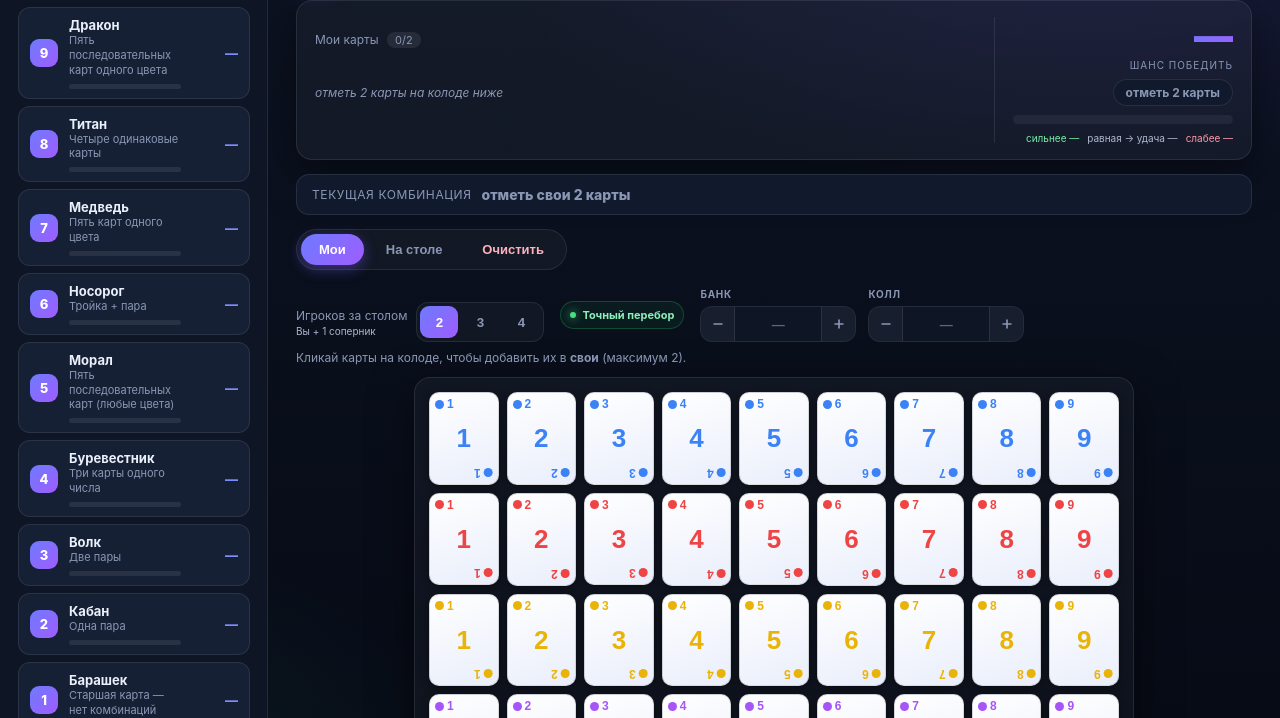
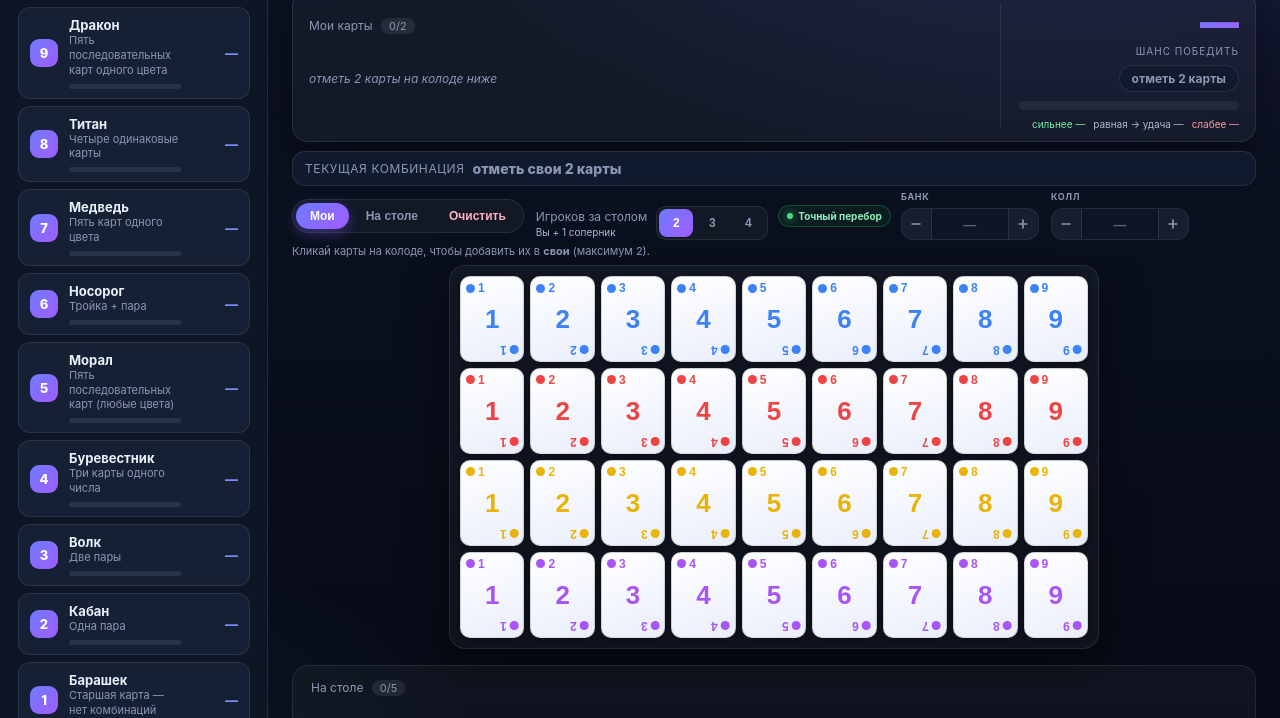
Before and after one commit to AlfaGideon/WeplayCard, a plain HTML site: page weplaycard-standalone.html in a window 1280 px wide. Shown: the part 82-800 px from the top of the page. Drawn offline with Linux system fonts and the light colour scheme.

Commit message:
feat: streamline card selection workflow
Co-authored-by: arena-agent <297053741+arena-agent@users.noreply.github.com>

```diff
--- a/styles.css
+++ b/styles.css
@@ -101,11 +101,11 @@ body {
 .sidebar.collapsed .sidebar-collapsed-label { opacity: 1; }
 
 /* ===== Рабочая зона ===== */
-.workspace { flex: 1; min-width: 0; overflow-y: auto; padding: 20px 28px 40px; }
+.workspace { flex: 1; min-width: 0; overflow-y: auto; padding: 16px 24px 28px; }
 .workspace::-webkit-scrollbar { width: 10px; }
 .workspace::-webkit-scrollbar-thumb { background: rgba(255,255,255,0.1); border-radius: 8px; }
 
-.topbar { display: flex; justify-content: space-between; align-items: center; margin-bottom: 18px; gap: 16px; }
+.topbar { display: flex; justify-content: space-between; align-items: center; margin-bottom: 12px; gap: 16px; }
 .brand { display: flex; align-items: center; gap: 12px; min-width: 0; }
 .logo {
   width: 40px; height: 40px; border-radius: 12px; display: grid; place-items: center;
@@ -125,7 +125,7 @@ body {
 .hand-row {
   display: flex; gap: 18px; align-items: stretch;
   background: var(--panel); border: 1px solid var(--border); border-radius: var(--radius);
-  padding: 16px 18px; box-shadow: var(--shadow);
+  padding: 12px 16px; box-shadow: var(--shadow);
 }
 .hand-left { flex: 1; min-width: 0; display: flex; flex-direction: column; justify-content: center; }
 .hand-right { display: flex; flex-direction: column; align-items: flex-end; justify-content: center; gap: 9px; padding-left: 18px; border-left: 1px solid var(--border); }
@@ -159,8 +159,8 @@ body {
 
 /* Текущая комбинация */
 .combo-now {
-  display: flex; align-items: center; gap: 10px; flex-wrap: wrap; margin: 14px 0;
-  background: var(--panel-solid); border: 1px solid var(--border); border-radius: 13px; padding: 11px 15px;
+  display: flex; align-items: center; gap: 8px; flex-wrap: wrap; margin: 9px 0 5px;
+  background: var(--panel-solid); border: 1px solid var(--border); border-radius: 13px; padding: 8px 12px;
 }
 .combo-now .cn-label { font-size: 12px; color: var(--muted); text-transform: uppercase; letter-spacing: .6px; }
 .combo-now .cn-value { font-weight: 800; font-size: 14px; }
@@ -168,28 +168,28 @@ body {
 .combo-now .cn-equity { font-size: 13px; font-weight: 700; }
 .combo-now .cn-freq { font-size: 12px; font-weight: 500; }
 .combo-now .cn-note { font-size: 12px; }
-.combo-now .pcard { width: 48px; height: 66px; flex: 0 0 auto; }
-.combo-now .pcard .center { font-size: 18px; }
+.combo-now .pcard { width: 42px; height: 58px; flex: 0 0 auto; }
+.combo-now .pcard .center { font-size: 16px; }
 
 /* Контролы */
-.controls { display: flex; gap: 18px; align-items: center; flex-wrap: wrap; margin: 4px 0 6px; }
-.segmented { display: inline-flex; background: var(--panel); border: 1px solid var(--border); border-radius: 999px; padding: 4px; gap: 4px; }
-.seg-btn { border: none; background: transparent; color: var(--muted); padding: 8px 18px; border-radius: 999px; cursor: pointer; font-size: 13px; font-weight: 600; transition: all .18s; }
+.controls { display: flex; gap: 12px; align-items: center; flex-wrap: wrap; margin: 0 0 2px; }
+.segmented { display: inline-flex; background: var(--panel); border: 1px solid var(--border); border-radius: 999px; padding: 3px; gap: 3px; }
+.seg-btn { border: none; background: transparent; color: var(--muted); padding: 6px 14px; border-radius: 999px; cursor: pointer; font-size: 12px; font-weight: 600; transition: all .18s; }
 .seg-btn:hover { color: var(--text); }
 .seg-btn.active { background: var(--grad); color: #fff; box-shadow: 0 4px 14px rgba(123,92,255,0.4); }
 .seg-btn.ghost { color: #ffb0bd; }
 .seg-btn.ghost:hover { color: #ffd0d8; }
 
-.opts { display: flex; align-items: flex-end; gap: 16px; flex-wrap: wrap; }
-.opt-group { display: flex; align-items: center; gap: 10px; }
+.opts { display: flex; align-items: flex-end; gap: 10px; flex-wrap: wrap; }
+.opt-group { display: flex; align-items: center; gap: 8px; }
 .opt-label { font-size: 12px; color: var(--muted); }
 .players-group { gap: 9px; }
 .players-labels { display: flex; flex-direction: column; gap: 2px; }
 .players-note { color: #aeb8cf; font-size: 10px; line-height: 1.2; white-space: nowrap; }
-.exact-status { display: inline-flex; align-items: center; gap: 6px; align-self: center; color: #8df0ba; font-size: 11px; font-weight: 750; white-space: nowrap; padding: 6px 9px; border: 1px solid rgba(34,197,94,0.28); border-radius: 999px; background: rgba(34,197,94,0.07); }
+.exact-status { display: inline-flex; align-items: center; gap: 5px; align-self: center; color: #8df0ba; font-size: 10px; font-weight: 750; white-space: nowrap; padding: 4px 8px; border: 1px solid rgba(34,197,94,0.28); border-radius: 999px; background: rgba(34,197,94,0.07); }
 .exact-status-dot { width: 6px; height: 6px; border-radius: 50%; background: #4ade80; box-shadow: 0 0 8px rgba(74,222,128,0.85); }
-.stepper { display: inline-flex; background: var(--panel); border: 1px solid var(--border); border-radius: 12px; padding: 3px; gap: 3px; }
-.stepper-btn { border: none; background: transparent; color: var(--muted); min-width: 38px; height: 32px; border-radius: 9px; cursor: pointer; font-weight: 700; transition: all .15s; }
+.stepper { display: inline-flex; background: var(--panel); border: 1px solid var(--border); border-radius: 10px; padding: 2px; gap: 2px; }
+.stepper-btn { border: none; background: transparent; color: var(--muted); min-width: 34px; height: 28px; border-radius: 8px; cursor: pointer; font-size: 12px; font-weight: 700; transition: all .15s; }
 .stepper-btn:hover { color: var(--text); background: rgba(255,255,255,0.05); }
 .stepper-btn.active { background: var(--grad); color: #fff; }
 
@@ -203,16 +203,16 @@ input[type="number"] { -moz-appearance: textfield; appearance: textfield; }
 .field input::placeholder { color: #5b667e; }
 .field input:focus { outline: none; border-color: var(--accent); box-shadow: 0 0 0 3px rgba(124,140,255,0.25); }
 
-/* современные кастомные степперы для Итераций / Банк / Колл */
+/* компактные кастомные степперы для Банка / Колла */
 .field--num { gap: 4px; }
-.field-label { font-size: 10px; font-weight: 700; letter-spacing: .7px; text-transform: uppercase; color: var(--muted); }
+.field-label { font-size: 9px; font-weight: 700; letter-spacing: .7px; text-transform: uppercase; color: var(--muted); }
 .num-input {
   display: flex; align-items: stretch;
   background: #0e1626;
   border: 1px solid var(--border);
   border-radius: 12px;
   overflow: hidden;
-  height: 36px;
+  height: 32px;
   margin-top: 2px;
   transition: border-color .18s, box-shadow .18s, background .18s, transform .12s;
 }
@@ -223,7 +223,7 @@ input[type="number"] { -moz-appearance: textfield; appearance: textfield; }
   background: #111d33;
 }
 .num-input input {
-  width: 86px; min-width: 0; flex: 1 1 auto;
+  width: 76px; min-width: 0; flex: 1 1 auto;
   background: transparent; border: none; border-radius: 0;
   text-align: center; font-size: 13px; font-weight: 750;
   font-variant-numeric: tabular-nums; letter-spacing: .2px;
@@ -233,7 +233,7 @@ input[type="number"] { -moz-appearance: textfield; appearance: textfield; }
 .num-input input:focus { border-color: transparent; box-shadow: none; }
 .num-input input::placeholder { color: #5b667e; font-weight: 600; }
 .num-btn {
-  width: 34px; flex: 0 0 34px;
+  width: 30px; flex: 0 0 30px;
   display: grid; place-items: center;
   background: rgba(255,255,255,0.035);
   border: none; color: var(--muted);
@@ -251,12 +251,12 @@ input[type="number"] { -moz-appearance: textfield; appearance: textfield; }
   .num-group { gap: 8px; }
 }
 
-.hint { font-size: 12px; color: var(--muted); margin: 8px 0 12px; }
+.hint { font-size: 11px; color: var(--muted); margin: 4px 0 7px; }
 
 /* Колода — гибкая сетка 9 колонок: карты подстраиваются под ширину, скроллбара нет */
 .deck {
-  display: grid; grid-template-columns: repeat(9, minmax(0, 1fr)); gap: 8px;
-  max-width: 720px; margin: 0 auto; padding: 14px;
+  display: grid; grid-template-columns: repeat(9, minmax(0, 1fr)); gap: 6px;
+  max-width: 650px; margin: 0 auto; padding: 10px;
   background: var(--panel); border: 1px solid var(--border); border-radius: var(--radius); box-shadow: var(--shadow);
 }
 
--- a/weplaycard-standalone.html
+++ b/weplaycard-standalone.html
@@ -108,11 +108,11 @@ body {
 .sidebar.collapsed .sidebar-collapsed-label { opacity: 1; }
 
 /* ===== Рабочая зона ===== */
-.workspace { flex: 1; min-width: 0; overflow-y: auto; padding: 20px 28px 40px; }
+.workspace { flex: 1; min-width: 0; overflow-y: auto; padding: 16px 24px 28px; }
 .workspace::-webkit-scrollbar { width: 10px; }
 .workspace::-webkit-scrollbar-thumb { background: rgba(255,255,255,0.1); border-radius: 8px; }
 
-.topbar { display: flex; justify-content: space-between; align-items: center; margin-bottom: 18px; gap: 16px; }
+.topbar { display: flex; justify-content: space-between; align-items: center; margin-bottom: 12px; gap: 16px; }
 .brand { display: flex; align-items: center; gap: 12px; min-width: 0; }
 .logo {
   width: 40px; height: 40px; border-radius: 12px; display: grid; place-items: center;
@@ -132,7 +132,7 @@ body {
 .hand-row {
   display: flex; gap: 18px; align-items: stretch;
   background: var(--panel); border: 1px solid var(--border); border-radius: var(--radius);
-  padding: 16px 18px; box-shadow: var(--shadow);
+  padding: 12px 16px; box-shadow: var(--shadow);
 }
 .hand-left { flex: 1; min-width: 0; display: flex; flex-direction: column; justify-content: center; }
 .hand-right { display: flex; flex-direction: column; align-items: flex-end; justify-content: center; gap: 9px; padding-left: 18px; border-left: 1px solid var(--border); }
@@ -166,8 +166,8 @@ body {
 
 /* Текущая комбинация */
 .combo-now {
-  display: flex; align-items: center; gap: 10px; flex-wrap: wrap; margin: 14px 0;
-  background: var(--panel-solid); border: 1px solid var(--border); border-radius: 13px; padding: 11px 15px;
+  display: flex; align-items: center; gap: 8px; flex-wrap: wrap; margin: 9px 0 5px;
+  background: var(--panel-solid); border: 1px solid var(--border); border-radius: 13px; padding: 8px 12px;
 }
 .combo-now .cn-label { font-size: 12px; color: var(--muted); text-transform: uppercase; letter-spacing: .6px; }
 .combo-now .cn-value { font-weight: 800; font-size: 14px; }
@@ -175,28 +175,28 @@ body {
 .combo-now .cn-equity { font-size: 13px; font-weight: 700; }
 .combo-now .cn-freq { font-size: 12px; font-weight: 500; }
 .combo-now .cn-note { font-size: 12px; }
-.combo-now .pcard { width: 48px; height: 66px; flex: 0 0 auto; }
-.combo-now .pcard .center { font-size: 18px; }
+.combo-now .pcard { width: 42px; height: 58px; flex: 0 0 auto; }
+.combo-now .pcard .center { font-size: 16px; }
 
 /* Контролы */
-.controls { display: flex; gap: 18px; align-items: center; flex-wrap: wrap; margin: 4px 0 6px; }
-.segmented { display: inline-flex; background: var(--panel); border: 1px solid var(--border); border-radius: 999px; padding: 4px; gap: 4px; }
-.seg-btn { border: none; background: transparent; color: var(--muted); padding: 8px 18px; border-radius: 999px; cursor: pointer; font-size: 13px; font-weight: 600; transition: all .18s; }
+.controls { display: flex; gap: 12px; align-items: center; flex-wrap: wrap; margin: 0 0 2px; }
+.segmented { display: inline-flex; background: var(--panel); border: 1px solid var(--border); border-radius: 999px; padding: 3px; gap: 3px; }
+.seg-btn { border: none; background: transparent; color: var(--muted); padding: 6px 14px; border-radius: 999px; cursor: pointer; font-size: 12px; font-weight: 600; transition: all .18s; }
 .seg-btn:hover { color: var(--text); }
 .seg-btn.active { background: var(--grad); color: #fff; box-shadow: 0 4px 14px rgba(123,92,255,0.4); }
 .seg-btn.ghost { color: #ffb0bd; }
 .seg-btn.ghost:hover { color: #ffd0d8; }
 
-.opts { display: flex; align-items: flex-end; gap: 16px; flex-wrap: wrap; }
-.opt-group { display: flex; align-items: center; gap: 10px; }
+.opts { display: flex; align-items: flex-end; gap: 10px; flex-wrap: wrap; }
+.opt-group { display: flex; align-items: center; gap: 8px; }
 .opt-label { font-size: 12px; color: var(--muted); }
 .players-group { gap: 9px; }
 .players-labels { display: flex; flex-direction: column; gap: 2px; }
 .players-note { color: #aeb8cf; font-size: 10px; line-height: 1.2; white-space: nowrap; }
-.exact-status { display: inline-flex; align-items: center; gap: 6px; align-self: center; color: #8df0ba; font-size: 11px; font-weight: 750; white-space: nowrap; padding: 6px 9px; border: 1px solid rgba(34,197,94,0.28); border-radius: 999px; background: rgba(34,197,94,0.07); }
+.exact-status { display: inline-flex; align-items: center; gap: 5px; align-self: center; color: #8df0ba; font-size: 10px; font-weight: 750; white-space: nowrap; padding: 4px 8px; border: 1px solid rgba(34,197,94,0.28); border-radius: 999px; background: rgba(34,197,94,0.07); }
 .exact-status-dot { width: 6px; height: 6px; border-radius: 50%; background: #4ade80; box-shadow: 0 0 8px rgba(74,222,128,0.85); }
-.stepper { display: inline-flex; background: var(--panel); border: 1px solid var(--border); border-radius: 12px; padding: 3px; gap: 3px; }
-.stepper-btn { border: none; background: transparent; color: var(--muted); min-width: 38px; height: 32px; border-radius: 9px; cursor: pointer; font-weight: 700; transition: all .15s; }
+.stepper { display: inline-flex; background: var(--panel); border: 1px solid var(--border); border-radius: 10px; padding: 2px; gap: 2px; }
+.stepper-btn { border: none; background: transparent; color: var(--muted); min-width: 34px; height: 28px; border-radius: 8px; cursor: pointer; font-size: 12px; font-weight: 700; transition: all .15s; }
 .stepper-btn:hover { color: var(--text); background: rgba(255,255,255,0.05); }
 .stepper-btn.active { background: var(--grad); color: #fff; }
 
@@ -210,16 +210,16 @@ input[type="number"] { -moz-appearance: textfield; appearance: textfield; }
 .field input::placeholder { color: #5b667e; }
 .field input:focus { outline: none; border-color: var(--accent); box-shadow: 0 0 0 3px rgba(124,140,255,0.25); }
 
-/* современные кастомные степперы для Итераций / Банк / Колл */
+/* компактные кастомные степперы для Банка / Колла */
 .field--num { gap: 4px; }
-.field-label { font-size: 10px; font-weight: 700; letter-spacing: .7px; text-transform: uppercase; color: var(--muted); }
+.field-label { font-size: 9px; font-weight: 700; letter-spacing: .7px; text-transform: uppercase; color: var(--muted); }
 .num-input {
   display: flex; align-items: stretch;
   background: #0e1626;
   border: 1px solid var(--border);
   border-radius: 12px;
   overflow: hidden;
-  height: 36px;
+  height: 32px;
   margin-top: 2px;
   transition: border-color .18s, box-shadow .18s, background .18s, transform .12s;
 }
@@ -230,7 +230,7 @@ input[type="number"] { -moz-appearance: textfield; appearance: textfield; }
   background: #111d33;
 }
 .num-input input {
-  width: 86px; min-width: 0; flex: 1 1 auto;
+  width: 76px; min-width: 0; flex: 1 1 auto;
   background: transparent; border: none; border-radius: 0;
   text-align: center; font-size: 13px; font-weight: 750;
   font-variant-numeric: tabular-nums; letter-spacing: .2px;
@@ -240,7 +240,7 @@ input[type="number"] { -moz-appearance: textfield; appearance: textfield; }
 .num-input input:focus { border-color: transparent; box-shadow: none; }
 .num-input input::placeholder { color: #5b667e; font-weight: 600; }
 .num-btn {
-  width: 34px; flex: 0 0 34px;
+  width: 30px; flex: 0 0 30px;
   display: grid; place-items: center;
   background: rgba(255,255,255,0.035);
   border: none; color: var(--muted);
@@ -258,12 +258,12 @@ input[type="number"] { -moz-appearance: textfield; appearance: textfield; }
   .num-group { gap: 8px; }
 }
 
-.hint { font-size: 12px; color: var(--muted); margin: 8px 0 12px; }
+.hint { font-size: 11px; color: var(--muted); margin: 4px 0 7px; }
 
 /* Колода — гибкая сетка 9 колонок: карты подстраиваются под ширину, скроллбара нет */
 .deck {
-  display: grid; grid-template-columns: repeat(9, minmax(0, 1fr)); gap: 8px;
-  max-width: 720px; margin: 0 auto; padding: 14px;
+  display: grid; grid-template-columns: repeat(9, minmax(0, 1fr)); gap: 6px;
+  max-width: 650px; margin: 0 auto; padding: 10px;
   background: var(--panel); border: 1px solid var(--border); border-radius: var(--radius); box-shadow: var(--shadow);
 }
 
@@ -1109,8 +1109,24 @@ input[type="number"] { -moz-appearance: textfield; appearance: textfield; }
       hintTimer = setTimeout(() => { h.innerHTML = old; }, 1800);
     }
 
+    function setMode(mode) {
+      state.mode = mode;
+      const mh = $('modeHero'), mt = $('modeTable');
+      const hint = $('modeHint');
+      if (mode === 'hero') {
+        if (mh) mh.classList.add('active');
+        if (mt) mt.classList.remove('active');
+        if (hint) hint.innerHTML = 'Кликай карты на колоде, чтобы добавить их в <b>свои</b> (максимум 2).';
+      } else {
+        if (mt) mt.classList.add('active');
+        if (mh) mh.classList.remove('active');
+        if (hint) hint.innerHTML = 'Кликай карты на колоде, чтобы отметить <b>общие</b> на столе (максимум 5).';
+      }
+    }
+
     function toggleCard(card) {
       const key = E.cardKey(card);
+      let switchToTable = false;
       if (state.mode === 'hero') {
         const i = state.hero.findIndex(x => E.cardKey(x) === key);
         if (i >= 0) state.hero.splice(i, 1);
@@ -1118,6 +1134,8 @@ input[type="number"] { -moz-appearance: textfield; appearance: textfield; }
           if (state.table.some(x => E.cardKey(x) === key)) { flashHint('Эта карта уже на столе — нельзя дважды.'); return; }
           if (state.hero.length >= MAX_HERO) { flashHint('У тебя уже 2 карты. Сними одну, чтобы заменить.'); return; }
           state.hero.push(card);
+          // После второй своей карты сразу переключаем на ввод стола.
+          switchToTable = state.hero.length === MAX_HERO;
         }
       } else {
         const i = state.table.findIndex(x => E.cardKey(x) === key);
@@ -1128,6 +1146,7 @@ input[type="number"] { -moz-appearance: textfield; appearance: textfield; }
           state.table.push(card);
         }
       }
+      if (switchToTable) setMode('table');
       renderGrid(); renderSelection(); renderComboNow(); scheduleRecompute();
     }
 
@@ -1412,20 +1431,12 @@ input[type="number"] { -moz-appearance: textfield; appearance: textfield; }
 
     // --- События (с защитой от отсутствующих элементов) ----------------------
     on('rulesToggle', 'click', () => { const r = $('rules'); if (r) r.classList.toggle('collapsed'); });
-    on('modeHero', 'click', () => {
-      state.mode = 'hero';
-      const mh = $('modeHero'), mt = $('modeTable');
-      if (mh) mh.classList.add('active'); if (mt) mt.classList.remove('active');
-      const h = $('modeHint'); if (h) h.innerHTML = 'Кликай карты на колоде, чтобы добавить их в <b>свои</b> (максимум 2).';
-    });
-    on('modeTable', 'click', () => {
-      state.mode = 'table';
-      const mh = $('modeHero'), mt = $('modeTable');
-      if (mt) mt.classList.add('active'); if (mh) mh.classList.remove('active');
-      const h = $('modeHint'); if (h) h.innerHTML = 'Кликай карты на колоде, чтобы отметить <b>общие</b> на столе (максимум 5).';
-    });
+    on('modeHero', 'click', () => setMode('hero'));
+    on('modeTable', 'click', () => setMode('table'));
     on('clearBtn', 'click', () => {
       state.hero = []; state.table = [];
+      // Очистка всегда возвращает к выбору своих карт.
+      setMode('hero');
       renderGrid(); renderSelection(); renderComboNow(); scheduleRecompute();
     });
     function opponentLabel(n) {
```
Also changed, not shown: app.js (+23 -12 lines), index.html (+3 -3 lines).
